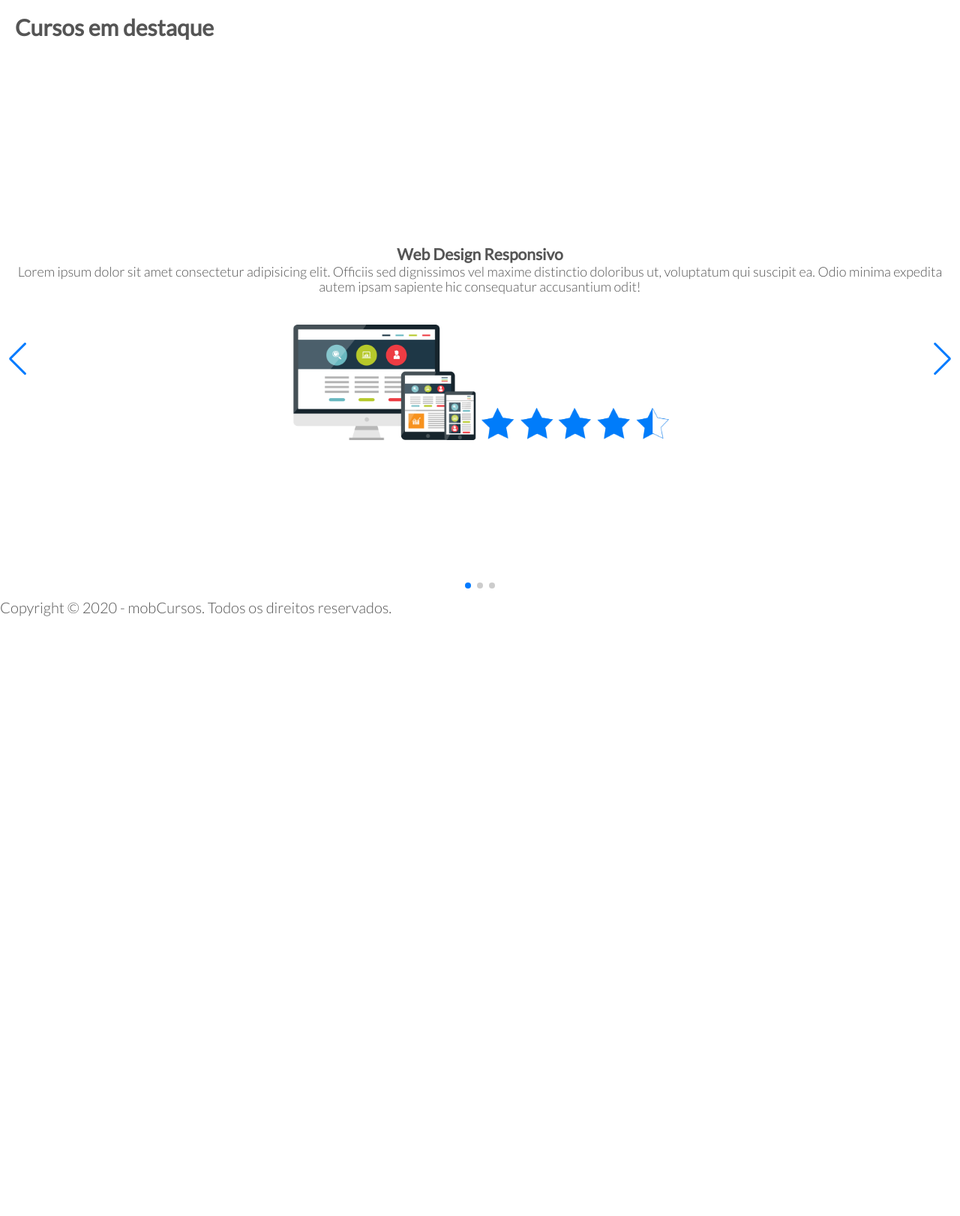
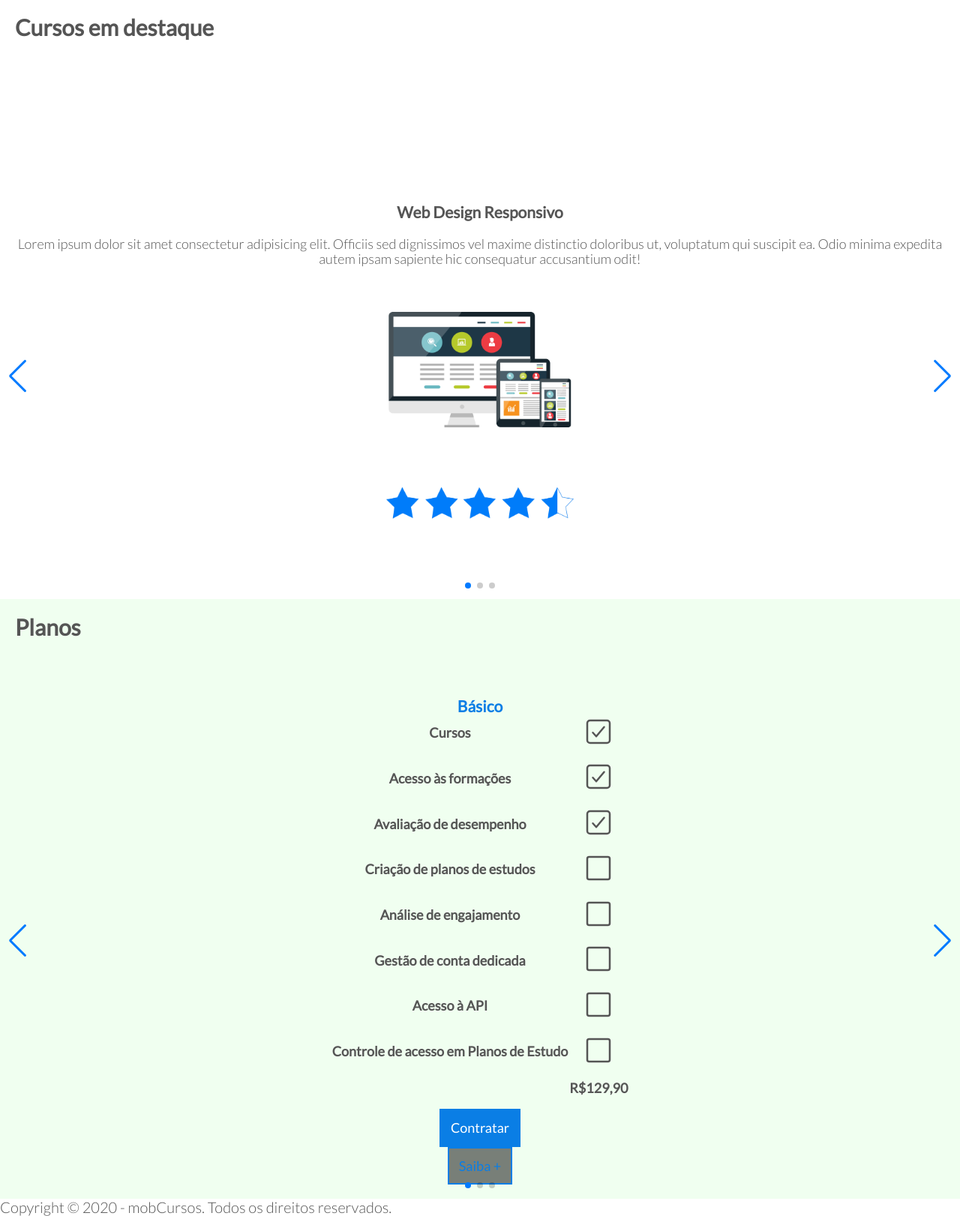
Before and after one commit to MobCursos/mobcursos, a PHP site: page / in a window 1280 px wide. Shown: the part 801-2423 px from the top of the page at 75% size. Before the commit the page ends 1623 px from the top, so only its background shows below. Run offline with PHP 8.4, Linux system fonts and the light colour scheme; style sheets or scripts are compiled from the project's sources; some libraries are stand-ins or nearby versions.

Commit message:
Adiciona section planos na página index. Correções em comentários.

```diff
--- a/empresa.html
+++ b/empresa.html
@@ -115,8 +115,11 @@
                 }
             });
         </script>
-        <!-- Importa o meu arquivo js -->
+
+        <!-- Importa o arquivo js do projeto-->
         <script src="resources/js/script.js"></script>
+
+        <!-- IonIcons -->
         <script src="https://unpkg.com/ionicons@5.0.0/dist/ionicons.js"></script>
     </body>
  </html>
--- a/formacao.html
+++ b/formacao.html
@@ -70,11 +70,12 @@
                 console.log('Scrolled to waypoint!')
         }
         });
-</script>
+        </script>
 
-        <!-- Importa o meu arquivo js -->
+        <!-- Importa o arquivo js do projeto-->
         <script src="resources/js/script.js"></script>
 
+        <!-- IonIcons -->
         <script src="https://unpkg.com/ionicons@5.0.0/dist/ionicons.js"></script>
 
     </body>
--- a/index.html
+++ b/index.html
@@ -76,12 +76,10 @@
             <div class="item-cursos-destaque swiper-container">
                 <div class="swiper-wrapper">
                     <div class="swiper-slide">
-                        <div>
-                            <h3>Web Design Responsivo</h3>
-                            <p>Lorem ipsum dolor sit amet consectetur adipisicing elit. Officiis sed dignissimos vel maxime distinctio doloribus ut, voluptatum qui suscipit ea. Odio minima expedita autem ipsam sapiente hic consequatur accusantium odit!</p>
-                            <img src="resources/img/web_design_responsivo.jpg">
-                            <img src="resources/img/rating-stars.png">
-                        </div>
+                        <h3>Web Design Responsivo</h3>
+                        <p>Lorem ipsum dolor sit amet consectetur adipisicing elit. Officiis sed dignissimos vel maxime distinctio doloribus ut, voluptatum qui suscipit ea. Odio minima expedita autem ipsam sapiente hic consequatur accusantium odit!</p>
+                        <img src="resources/img/web_design_responsivo.jpg">
+                        <img src="resources/img/rating-stars.png">
                     </div>
 
                     <div class="swiper-slide">
@@ -97,6 +95,79 @@
                         <img src="resources/img/web_design_responsivo.jpg">
                         <img src="resources/img/rating-stars.png">
                     </div>
+
+                </div>
+                <!-- Pagination -->
+                <div class="swiper-pagination"></div>
+
+                <!-- Navigation buttons -->
+                <div class="swiper-button-prev"></div>
+                <div class="swiper-button-next"></div>
+
+            </div>
+        </section>
+        <section id="planos" class="container-padrao container-cursos-destaque">
+            <h2>Planos</h2>
+            <div class="item-cursos-destaque swiper-container">
+                <div class="swiper-wrapper">
+
+                    <div class="swiper-slide">
+                        <h3>Básico</h3>
+                        <div class="tabela-curso">
+                            <table>
+                                <!-- <tr><th></th><th>Plano Basico</th></tr> -->
+                                <tr><td>Cursos</td><td class=><ion-icon name="checkbox-outline"></ion-icon></ion-icon></td></tr>
+                                <tr><td>Acesso às formações</td><td ><ion-icon name="checkbox-outline"></ion-icon></ion-icon></td></tr>
+                                <tr><td>Avaliação de desempenho</td><td><ion-icon name="checkbox-outline"></ion-icon></td></tr>
+                                <tr><td>Criação de planos de estudos</td><td><ion-icon name="square-outline"></ion-icon></td></tr>
+                                <tr><td>Análise de engajamento</td><td><ion-icon name="square-outline"></ion-icon></td></tr>
+                                <tr><td>Gestão de conta dedicada</td><td><ion-icon name="square-outline"></ion-icon></td></tr>
+                                <tr><td>Acesso à API</td><td><ion-icon name="square-outline"></ion-icon></ion-icon></td></tr>
+                                <tr><td>Controle de acesso em Planos de Estudo</td><td><ion-icon name="square-outline"></ion-icon></td></tr>
+                                <tr><td></td><td>R$129,90</td></tr>
+                            </table>
+                        </div>
+                        <a class="btn btn-full" href="#">Contratar</a>
+                        <a class="btn btn-empty" href="#">Saiba +</a>
+                    </div>
+
+                    <div class="swiper-slide">
+                        <h3>Intermediário</h3>
+                        <div class="tabela-curso">
+                            <table>
+                                <!-- <tr><th></th><th>Plano Basico</th></tr> -->
+                                <tr><td>Cursos</td><td class=><ion-icon name="checkbox-outline"></ion-icon></ion-icon></td></tr>
+                                <tr><td>Acesso às formações</td><td ><ion-icon name="checkbox-outline"></ion-icon></ion-icon></td></tr>
+                                <tr><td>Avaliação de desempenho</td><td><ion-icon name="checkbox-outline"></ion-icon></td></tr>
+                                <tr><td>Criação de planos de estudos</td><td><ion-icon name="checkbox-outline"></ion-icon></td></tr>
+                                <tr><td>Análise de engajamento</td><td><ion-icon name="checkbox-outline"></ion-icon></td></tr>
+                                <tr><td>Gestão de conta dedicada</td><td><ion-icon name="square-outline"></ion-icon></td></tr>
+                                <tr><td>Acesso à API</td><td><ion-icon name="square-outline"></ion-icon></ion-icon></td></tr>
+                                <tr><td>Controle de acesso em Planos de Estudo</td><td><ion-icon name="square-outline"></ion-icon></td></tr>
+                                <tr><td></td><td>R$129,90</td></tr>
+                            </table>
+                        </div>
+                    </div>
+
+                    <div class="swiper-slide">
+                        <h3>Avançado</h3>
+                        <div class="tabela-curso">
+                            <table>
+                                <!-- <tr><th></th><th>Plano Basico</th></tr> -->
+                                <tr><td>Cursos</td><td class=><ion-icon name="checkbox-outline"></ion-icon></ion-icon></td></tr>
+                                <tr><td>Acesso às formações</td><td ><ion-icon name="checkbox-outline"></ion-icon></ion-icon></td></tr>
+                                <tr><td>Avaliação de desempenho</td><td><ion-icon name="checkbox-outline"></ion-icon></td></tr>
+                                <tr><td>Criação de planos de estudos</td><td><ion-icon name="checkbox-outline"></ion-icon></td></tr>
+                                <tr><td>Análise de engajamento</td><td><ion-icon name="checkbox-outline"></ion-icon></td></tr>
+                                <tr><td>Gestão de conta dedicada</td><td><ion-icon name="checkbox-outline"></ion-icon></td></tr>
+                                <tr><td>Acesso à API</td><td><ion-icon name="checkbox-outline"></ion-icon></ion-icon></td></tr>
+                                <tr><td>Controle de acesso em Planos de Estudo</td><td><ion-icon name="checkbox-outline"></ion-icon></td></tr>
+                                <tr><td></td><td>R$129,90</td></tr>
+                            </table>
+                        </div>
+                    </div>
+
+
 
                 </div>
                 <!-- Pagination -->
--- a/login.html
+++ b/login.html
@@ -68,11 +68,12 @@
                 console.log('Scrolled to waypoint!')
         }
         });
-</script>
+        </script>
 
-        <!-- Importa o meu arquivo js -->
+        <!-- Importa o arquivo js do projeto-->
         <script src="resources/js/script.js"></script>
 
+        <!-- IonIcons -->
         <script src="https://unpkg.com/ionicons@5.0.0/dist/ionicons.js"></script>
 
     </body>
--- a/resources/css/style.css
+++ b/resources/css/style.css
@@ -165,7 +165,7 @@ header p {
 
     display: grid;
     grid-template-columns: auto;
-    grid-template-rows: 20vh auto;
+    grid-template-rows: auto auto;
     grid-template-areas:
       "title"
       "card";
@@ -207,10 +207,20 @@ header p {
     box-shadow: 1px 1px 3px rgb(185, 185, 185);
     max-width: 80%; */
 }
+
 .swiper-slide img {
     padding: 40px 0;
     max-width: 250px;
 }
+
+.swiper-slide p {
+    padding: 20px
+}
+
+/* ----------------------------------------------- */
+/* PAGE Index - SECTION 3 (Planos) */
+/* ----------------------------------------------- */
+
 
 /* ----------------------------------------------- */
 /* PAGE Empresas - SECTION 1 (Início) */
@@ -277,3 +287,16 @@ header p {
     padding-bottom: 15px;
     font-weight: 1000;
 }
+
+.tabela-curso ion-icon {
+    font-size: 40px;
+}
+
+
+#planos {
+    background-color: honeydew;
+}
+
+#planos h3 {
+    color: #0a7ee5
+}
```
